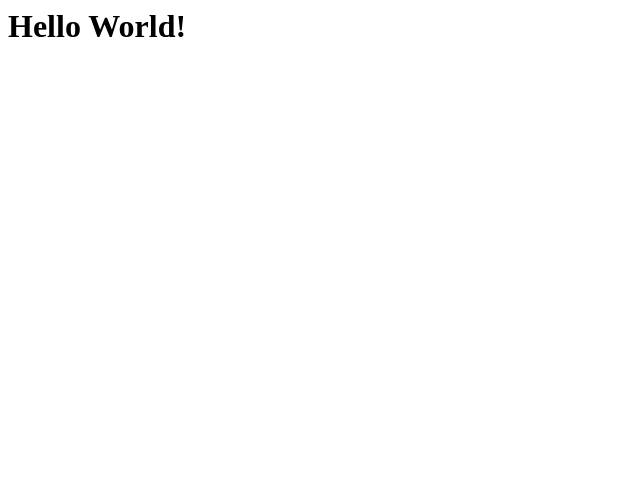
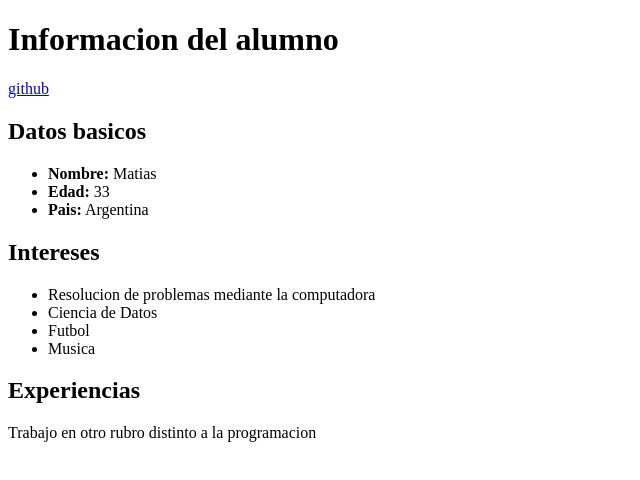
Before and after one commit to matiq07/sobre-mi, a plain HTML site: page index.html in a window 1280 px wide. Shown: the whole page, without its empty margins (0-640 px from the left). Drawn offline with Linux system fonts and the light colour scheme.

Commit message:
modifica archivo

```diff
--- a/index.html
+++ b/index.html
@@ -1 +1,49 @@
-<h1> Hello World! </h1>
+<!DOCTYPE html>
+<html lang="es">
+<head>
+    <meta charset="UTF-8">
+    <meta name="viewport" content="width=device-width, initial-scale=1.0">
+    <title>Resumen del alumno</title>
+</head>
+<body>
+    <header>
+        <h1>Informacion del alumno</h1>
+    </header>
+    <nav>
+        <a href="https://github.com/matiq07/"> github</a>
+    </nav>
+    <main>
+        <article>
+            <h2>Datos basicos</h2>
+            <ul>
+                <li><strong>Nombre:</strong> Matias</li>
+                <li><strong>Edad:</strong> 33</li>
+                <li><strong>Pais:</strong> Argentina</li>
+            </ul>
+
+        </article>
+
+        <article>
+            <h2>Intereses</h2>
+            <ul>
+                <li>Resolucion de problemas mediante la computadora</li>
+                <li>Ciencia de Datos</li>
+                <li>Futbol</li>
+                <li>Musica</li>
+            </ul>
+        </article>
+
+        <article>
+            <h2>Experiencias</h2>
+            <p>Trabajo en otro rubro distinto a la programacion</p>
+        </article>
+
+    </main>
+    <aside>
+
+    </aside>
+    <footer>
+
+    </footer>
+</body>
+</html>
```
